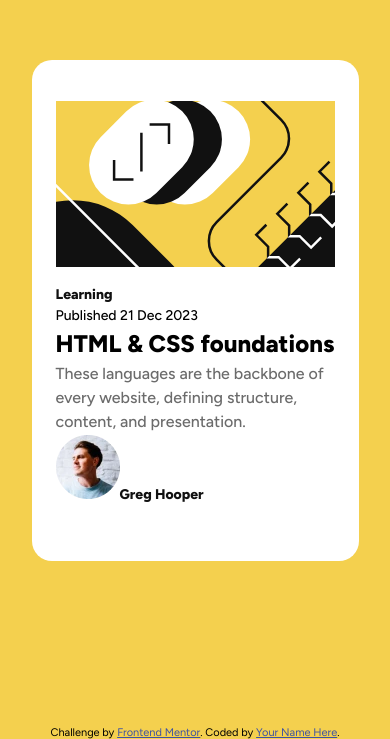
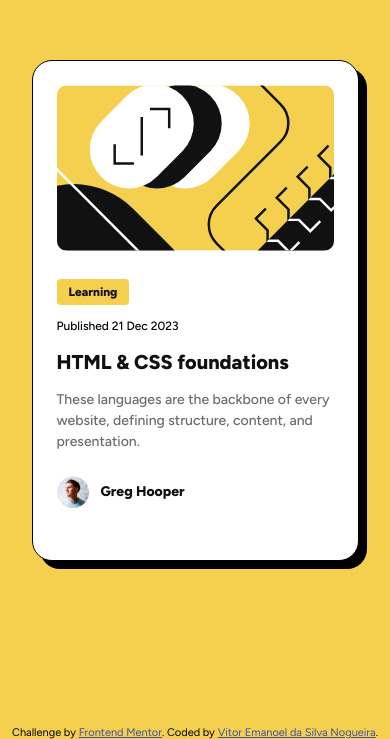
Before and after one commit to VitorEmanoelNogueira/blog-preview-card, a plain HTML site: page index.html in a window 390 px wide. Shown: the part 105-844 px from the top of the page. Drawn offline with Linux system fonts and the light colour scheme.

Commit message:
finished CSS and media query

```diff
--- /dev/null
+++ b/css/media-query.css
@@ -0,0 +1,18 @@
+@media screen and (min-width: 600px) {
+    main{
+        width: 384px;
+    }
+
+    #learning, #date, #author{
+        font-size: 14px;
+    }
+
+    a > h1{
+        font-size: 24px;
+    }
+
+    #text > p#principal{
+        font-size: 16px;
+    }
+
+}
--- a/css/style.css
+++ b/css/style.css
@@ -2,6 +2,7 @@
 
 :root{
     --c1: #F4D04E;
+    --c2: #111111;
 }
 
 *{
@@ -22,41 +23,74 @@ body, html{
 
 main{
     background-color: white;
-    height: 501px;
+    min-height: 501px;
     width: 327px;
     margin: auto;
     padding: 24px;
     border-radius: 20px;
+    border: 1px solid black;
+    box-shadow: 8px 8px black;
 }
 
-figure, figure > img{
-    height: 200px;
-    width: 279px;
+figure > img{
+    width: 100%;
     border-radius: 10px;
+    margin-bottom: 24px;
 }
 
-#learning, #author > p{
-    font: normal 800 14px/150% "Figtree";
-    color: #111111;
+div#text{
+    padding-bottom: 24px;
+}
 
+#learning{
+    font: normal 800 12px/150% "Figtree";
+    color: var(--c2);
+}
+
+#learning{
+    display: inline-block;
+    background-color: var(--c1);
+    padding: 4px 12px;
+    border-radius: 4px;
 }
 
 #date{
-    font: normal 500 14px/150% "Figtree";
+    font: normal 500 12px/150% "Figtree";
+    margin: 12px 0px;
 }
 
-h1{
-    font: normal 800 24px/150% "Figtree";
+#text > a{
+   text-decoration: none;
+}
+
+a > h1{
+    color: var(--c2);
+    font: normal 800 20px/150% "Figtree";
+    margin-bottom: 12px;;
+}
+
+a > h1:hover{
+    color: var(--c1);
 }
 
 #principal{
-    font: normal 500 16px/150% "Figtree";
+    font: normal 500 14px/150% "Figtree";
     color: #6B6B6B;
 }
 
-#author > image{
+#author{
+    display: flex;
+}
+
+#author > img{
     height: 32px;
     width: 32px;
+}
+
+#author > p{
+    font: normal 800 14px/150% "Figtree";
+    color: var(--c2);
+    padding: 5px 0px 5px 12px;
 }
 
 .attribution {
--- a/index.html
+++ b/index.html
@@ -8,6 +8,7 @@
 
   <title>Frontend Mentor | Blog preview card</title>
   <link rel="stylesheet" href="css/style.css">
+  <link rel="stylesheet" href="css/media-query.css">
 </head>
 <body>
 
@@ -18,17 +19,18 @@
     <div id="text">
       <p id="learning">Learning</p>
       <p id="date">Published <time datetime="2023-12-21">21 Dec 2023</time></p>
-      <h1>HTML & CSS foundations</h1>
+      <a href="#">
+        <h1>HTML & CSS foundations</h1>
+      </a>
       <p id="principal">These languages are the backbone of every website, defining structure, content, and presentation.</p>
     </div>
     <div id="author">
-      <p><img src="assets/images/image-avatar.webp" alt="Greg Hooper's photo">Greg Hooper</p>
+    <img src="assets/images/image-avatar.webp" alt="Greg Hooper's photo"><p>Greg Hooper</p>
     </div>
   </main>
-
   <footer class="attribution">
     Challenge by <a href="https://www.frontendmentor.io?ref=challenge" target="_blank">Frontend Mentor</a>.
-    Coded by <a href="#">Your Name Here</a>.
+    Coded by <a href="https://www.frontendmentor.io/profile/VitorEmanoelNogueira" target="_blank">Vitor Emanoel da Silva Nogueira</a>.
   </footer>
 </body>
 </html>
```
